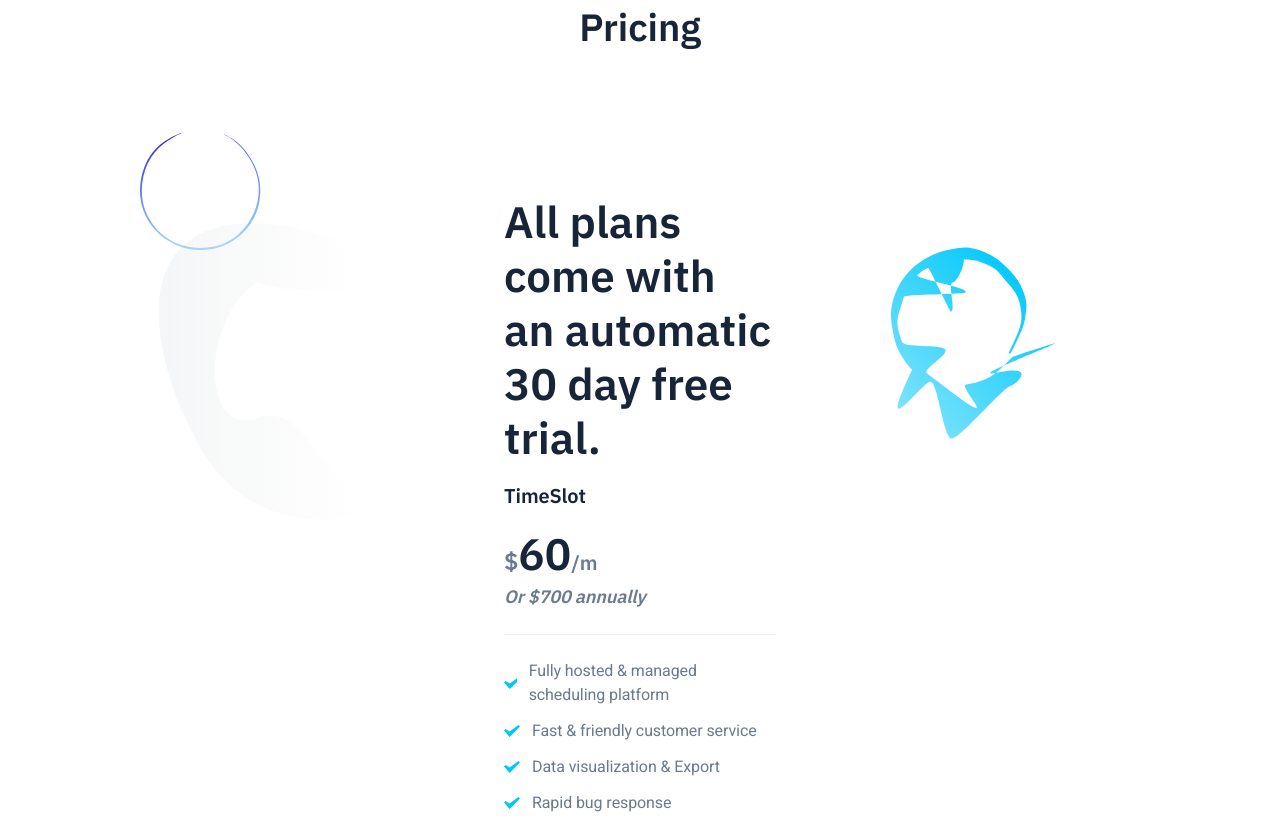
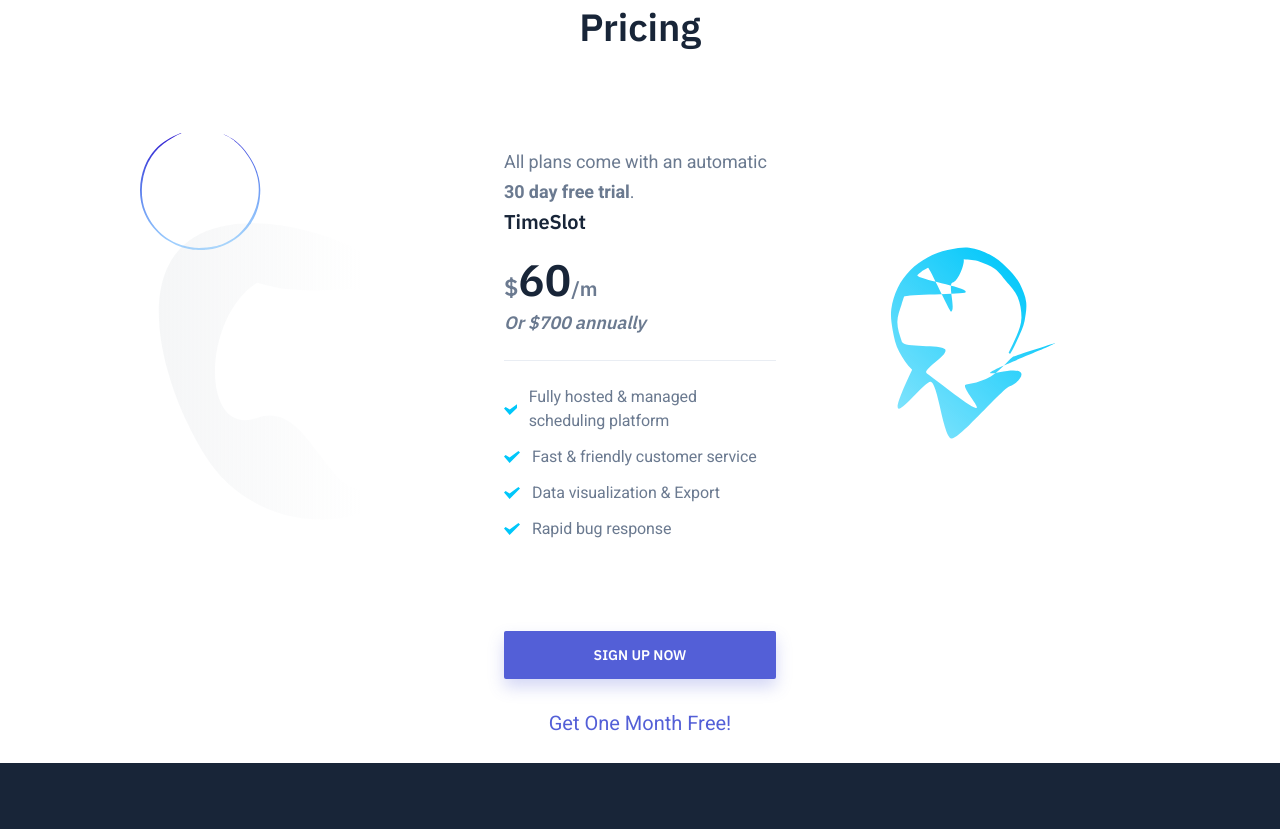
Before and after one commit to Burgundy-Labs/timeslot-us, a website: page index.html in a window 1280 px wide. Shown: the part 3151-3980 px from the top of the page. Drawn offline with nearby package versions, Linux system fonts and the light colour scheme; files that its build step writes are made by us from their sources; files whose address does not match are found by name.

Commit message:
Update index.html

```diff
--- a/index.html
+++ b/index.html
@@ -185,7 +185,7 @@
 								<div class="pricing-table is-revealing" style="visibility: visible;">
 									<div class="pricing-table-inner">
 										<div class="pricing-table-main">
-											<h1>All plans come with an automatic 30 day free trial.</h1>
+											<small>All plans come with an automatic <b>30 day free trial</b>.</small>
 											<div class="pricing-table-header mb-24 pb-24">
 												<div class="pricing-table-title h4 mt-0 mb-16">TimeSlot</div>
 												<div class="pricing-table-price"><span class="pricing-table-price-currency">$</span><span class="pricing-table-price-amount h1">60</span>/m </div>
```
